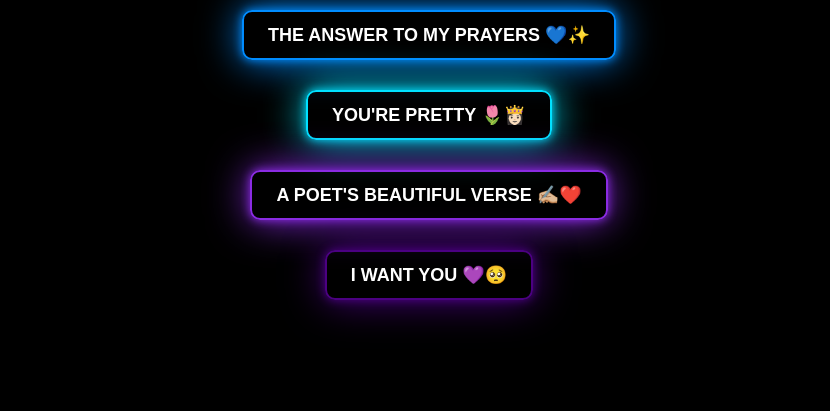
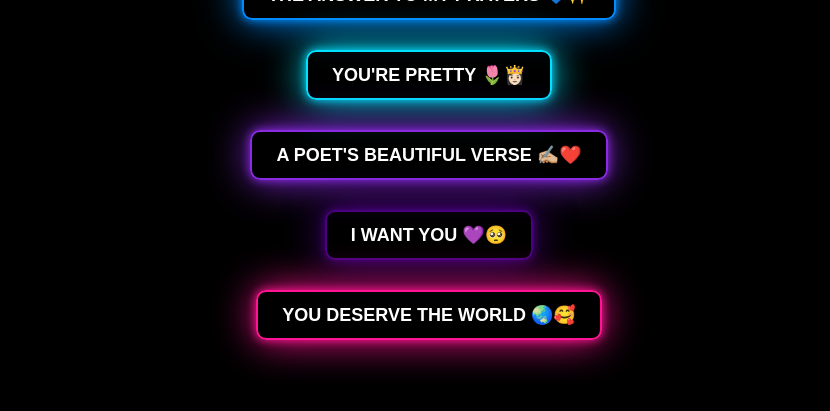
Before and after one commit to keithjosephhhh/Annwillyoubemyvalentine, a plain HTML site: page poem.html in a window 1280 px wide. Shown: the part 309-720 px from the top of the page, without its empty margins (211-1041 px from the left). Drawn offline with Linux system fonts and the light colour scheme.

Commit message:
Update poem.html

```diff
--- a/poem.html
+++ b/poem.html
@@ -24,6 +24,7 @@
             <button class="neon-button cyan" onclick="openPoem(2)">You're Pretty 🌷👸🏻</button>
             <button class="neon-button violet" onclick="openPoem(3)">A poet's beautiful verse ✍🏼❤️</button>
             <button class="neon-button indigo" onclick="openPoem(4)">I want you 💜🥺</button>
+            <button class="neon-button pink" onclick="openPoem(5)">You deserve the world 🌏🥰</button>
         </div>
 
         <!-- Poem Modal -->
```
